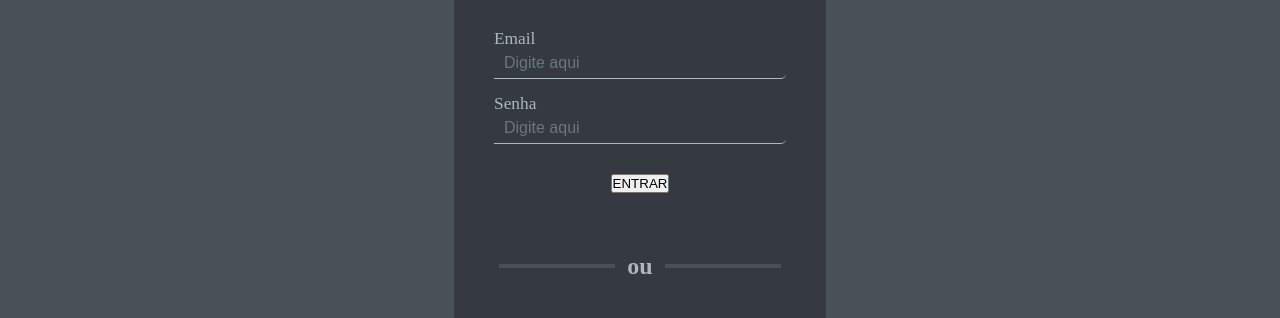
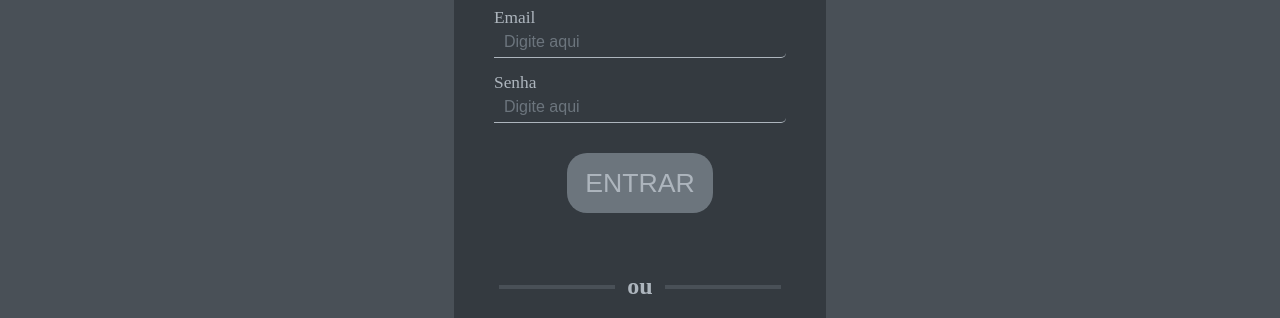
Before and after one commit to BATENDER/AtividadeAvaliativa-LOGIN, a plain HTML site: page pages/entrar.html in a window 1280 px wide. Shown: the part 372-690 px from the top of the page. Drawn offline with Linux system fonts and the light colour scheme; a web font is replaced by a local one.

Commit message:
v3 Tela Login

```diff
--- a/styles/entrar.css
+++ b/styles/entrar.css
@@ -79,6 +79,23 @@ form label, .tituloLogin {
     caret-color: #ADB5BD;
 }
 
+#enviarBtn {
+    width: 100%;
+    display: flex;
+    justify-content: center;
+}
+
 #enviarBtn button {
+    width: 50%;
+    height: 60px;
+    font-size: 20pt;
+    border: none;
+    border-radius: 20px;
+    color: #ADB5BD;
+    background-color: #6C757D;
+}
 
+#enviarBtn button:hover {
+    cursor: pointer;
+    box-shadow: inset -2px -2px 3px rgb(0, 0, 0, .8);
 }
```
